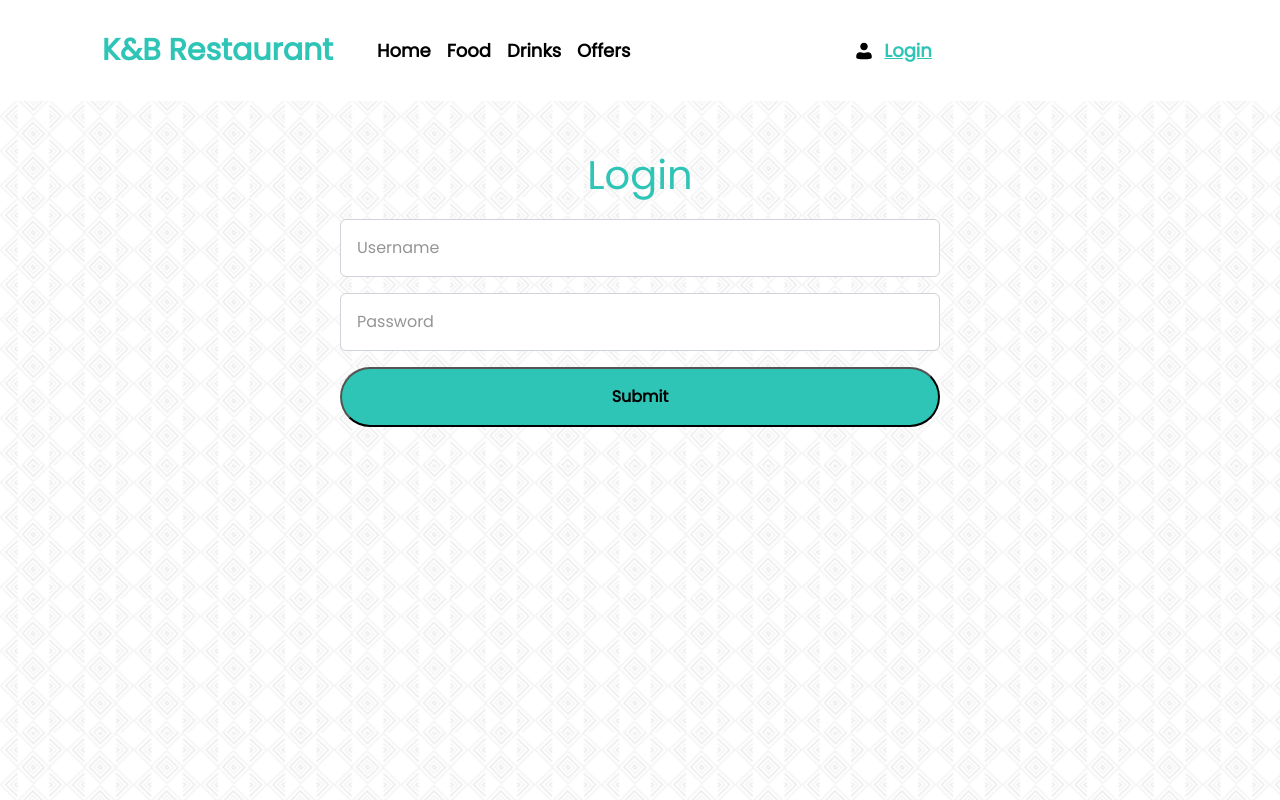
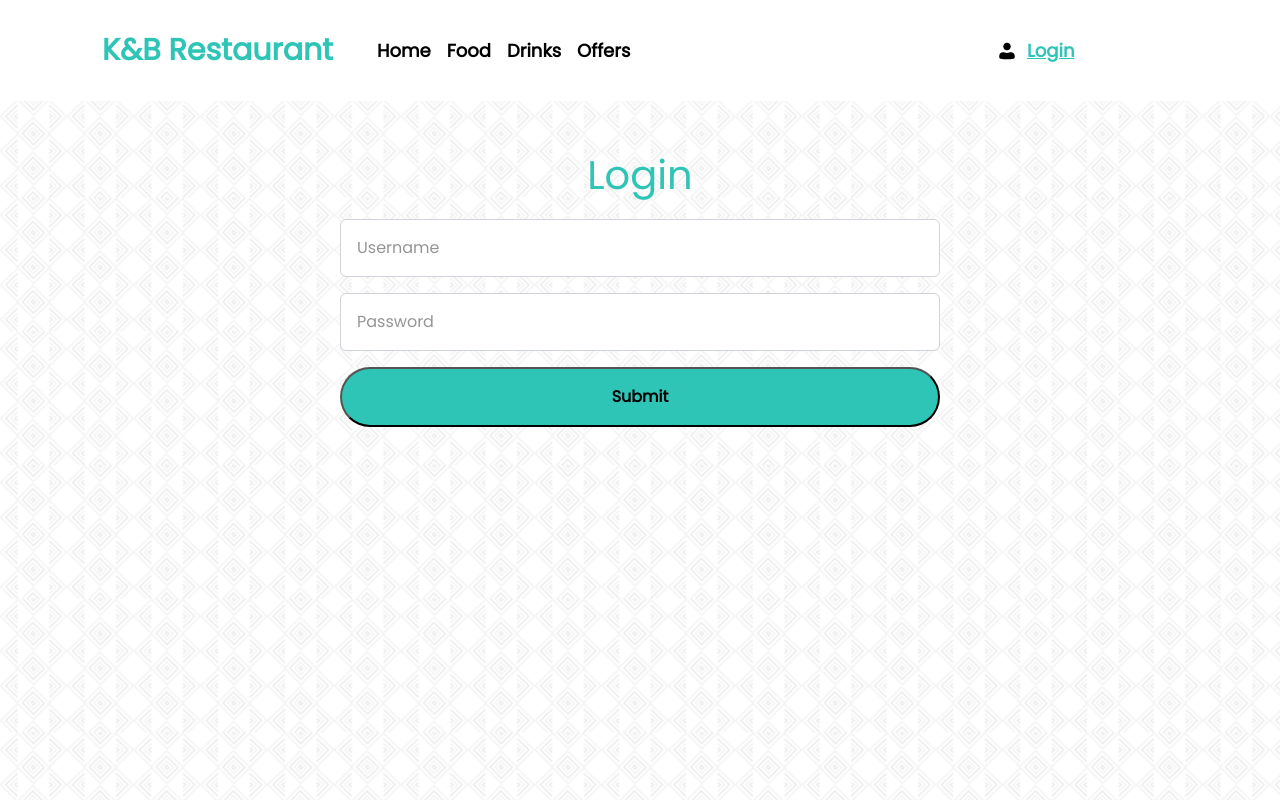
Before and after one commit to BobbyTherio/KBRestaurant, an Angular app in the folder Frontend/: page /login in a window 1280 px wide. Built offline with nearby package versions, Linux system fonts and the light colour scheme.

Commit message:
design changed in the navbar

```diff
--- a/Frontend/src/app/components/navbar/navbar.component.scss
+++ b/Frontend/src/app/components/navbar/navbar.component.scss
@@ -26,7 +26,7 @@ a {
 .login{
 
 
-    margin-left: 127%;
+     margin-left: 127%;
     align-items: center;
 }
 
@@ -42,28 +42,28 @@ a {
 @media only screen and (min-width:1950px) and (max-width:2300px) {
 
     .login{
-        margin-left: 91%;
+        margin-left: 100%;
     }
 
 }
 @media only screen and (min-width:1700px) and (max-width:1950px) {
 
     .login{
-        margin-left: 91%;
+        margin-left: 190%;
     }
 
 }
 @media only screen and (min-width:1400px) and (max-width:1700px) {
 
     .login{
-        margin-left: 92%;
+        margin-left:190%;
     }
 
 }
 @media only screen and (min-width:1200px) and (max-width:1399px) {
 
     .login{
-        margin-left: 60%;
+        margin-left: 100%;
     }
 
 }
```
